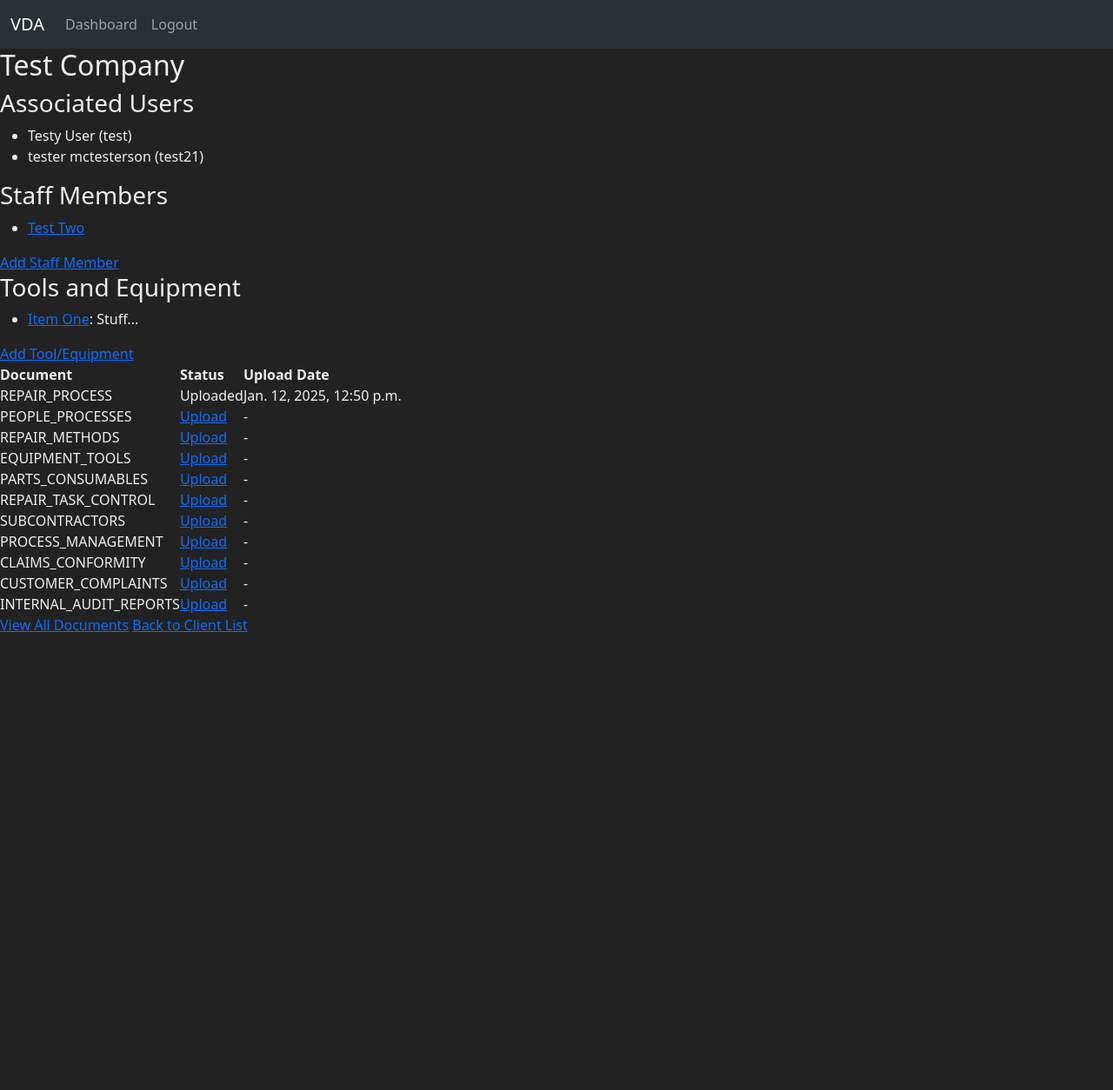
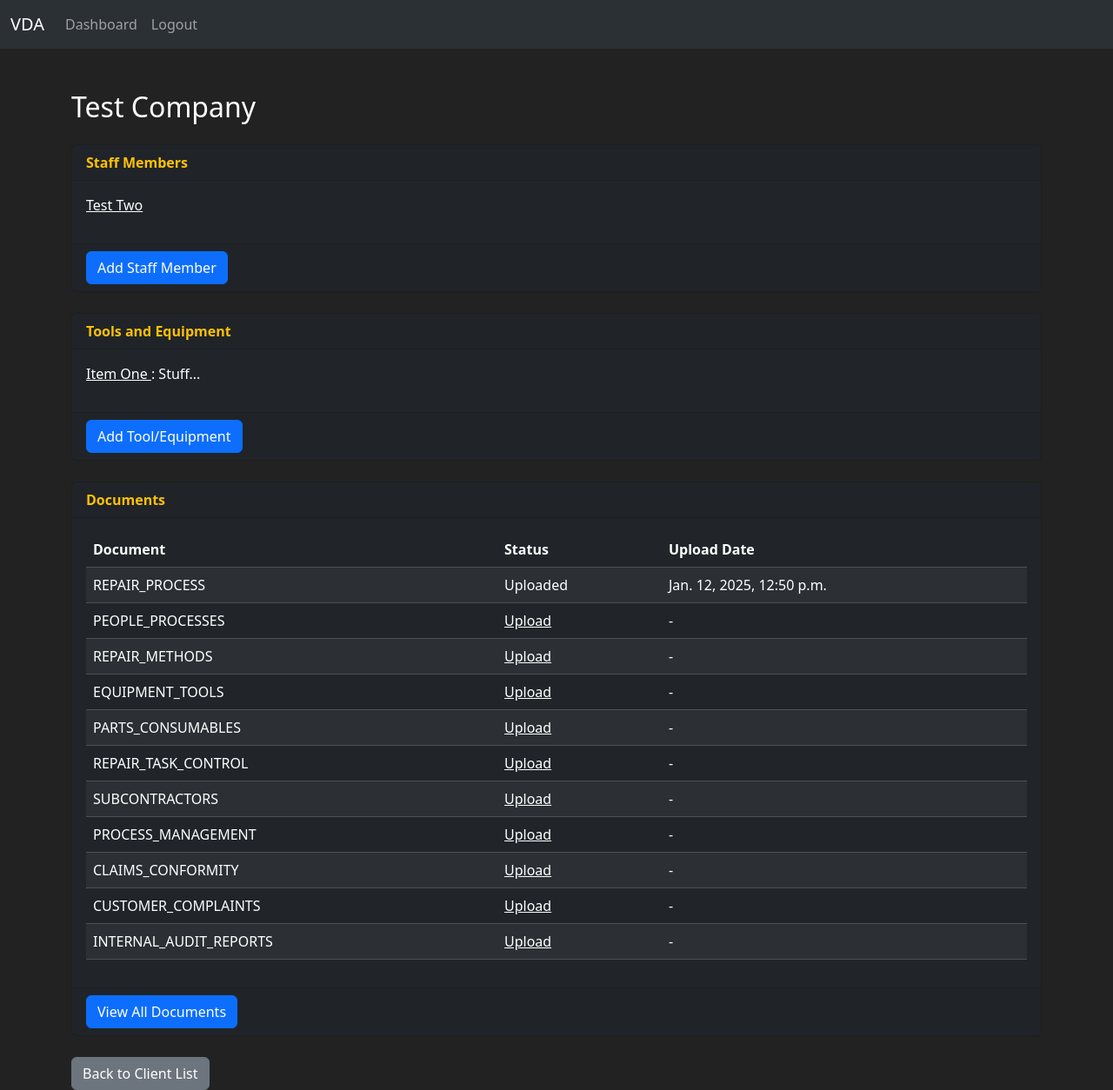
Before and after one commit to BuenVia/vda-app, a Django app: page /client/1/ in a window 1280 px wide. Shown: the whole page at 87% size. Before the commit the page ends 727 px from the top, so only its background shows below. Run offline with Django 5.2, Linux system fonts and the light colour scheme; data comes from the database, SQL or seed files in the repository; both versions use the stored data as it was after the commit; some libraries are stand-ins or nearby versions.

Commit message:
fixed issue with CSS not showing, not being able to view users list and also updated client dashboard CSS

```diff
--- a/vda/static/css/styles.css
+++ b/vda/static/css/styles.css
@@ -8,3 +8,7 @@ body {
     background-color: #222 !important;
     color: #eee !important;
 }
+
+.card-header {
+    font-weight: bold;
+}
--- a/vda/templates/client_detail.html
+++ b/vda/templates/client_detail.html
@@ -1,46 +1,96 @@
 {% extends 'base.html' %}
 
-{% block title %}{{ client.company_name }}{% endblock %}
+{% block title %}Client Details{% endblock %}
 
 {% block content %}
-    <h2>{{ client.company_name }}</h2>
-    <h3>Associated Users</h3>
+<div class="container mt-5">
+    <h2 class="text-white">{{ client.company_name }}</h2>
+
+
+    {% if user.is_superuser %}
+    <!-- Associated Users Card -->
+    <div class="card bg-dark text-white my-4">
+        <div class="card-header text-warning">
+            Associated Users
+        </div>
+        <div class="card-body">
             {% if users %}
-        <ul>
+                <ul class="list-unstyled">
                     {% for user in users %}
-                <li>{{ user.first_name }} {{ user.last_name }} ({{ user.username }})</li>
+                        <li>
+                            <a href="{% url 'edit_or_delete_user' user.id %}" class="text-white">
+                                {{ user.first_name }} {{ user.last_name }}
+                            </a>
+                            ({{ user.username }})
+                        </li>
                     {% endfor %}
                 </ul>
             {% else %}
                 <p>No users are associated with this client.</p>
             {% endif %}
+        </div>
+        <div class="card-footer">
+            <a href="{% url 'create_user' client.id %}" class="btn btn-primary">Add User</a>
+        </div>
+    </div>
+    {% endif %}
 
-    <h3>Staff Members</h3>
+
+
+    <!-- Staff Members Card -->
+    <div class="card bg-dark text-white my-4">
+        <div class="card-header text-warning">
+            Staff Members
+        </div>
+        <div class="card-body">
             {% if staff_members %}
-        <ul>
+                <ul class="list-unstyled">
                     {% for staff in staff_members %}
                         <li>
-                    <a href="{% url 'staff_profile' staff.id %}">{{ staff.first_name }} {{ staff.last_name }}</a>
+                            <a href="{% url 'staff_profile' staff.id %}" class="text-white">
+                                {{ staff.first_name }} {{ staff.last_name }}
+                            </a>
                         </li>
                     {% endfor %}
                 </ul>
             {% else %}
                 <p>No staff members are associated with this client.</p>
             {% endif %}
+        </div>
+        <div class="card-footer">
+            <a href="{% url 'create_staff' client.id %}" class="btn btn-primary">Add Staff Member</a>
+        </div>
+    </div>
 
-    <a href="{% url 'create_staff' client.id %}">Add Staff Member</a>
-
-    <h3>Tools and Equipment</h3>
-    <ul>
+    <!-- Tools and Equipment Card -->
+    <div class="card bg-dark text-white my-4">
+        <div class="card-header text-warning">
+            Tools and Equipment
+        </div>
+        <div class="card-body">
+            <ul class="list-unstyled">
                 {% for tool in client.tools_equipment.all %}
                     <li>
-                <a href="{% url 'equipment_detail' tool.id %}">{{ tool.make }} {{ tool.model }}</a>: {{ tool.description }}
+                        <a href="{% url 'equipment_detail' tool.id %}" class="text-white">
+                            {{ tool.make }} {{ tool.model }}
+                        </a>
+                        : {{ tool.description }}
                     </li>
                 {% endfor %}
             </ul>
-    <a href="{% url 'create_tool_equipment' client.id %}">Add Tool/Equipment</a>
+        </div>
+        <div class="card-footer">
+            <a href="{% url 'create_tool_equipment' client.id %}" class="btn btn-primary">Add Tool/Equipment</a>
+        </div>
+    </div>
 
-    <table>
+    <!-- Documents Card -->
+    <div class="card bg-dark text-white my-4">
+        <div class="card-header text-warning">
+            Documents
+        </div>
+        <div class="card-body">
+            <table class="table table-dark table-striped">
                 <thead>
                     <tr>
                         <th>Document</th>
@@ -56,14 +106,24 @@
                                 <td>Uploaded</td>
                                 <td>{{ document.upload_date }}</td>
                             {% else %}
-                        <td><a href="{% url 'upload_document' client.id category %}">Upload</a></td>
+                                <td>
+                                    <a href="{% url 'upload_document' client.id category %}" class="text-white">
+                                        Upload
+                                    </a>
+                                </td>
                                 <td>-</td>
                             {% endif %}
                         </tr>
                     {% endfor %}
                 </tbody>
             </table>
-    <a href="{% url 'document_list' client.id %}">View All Documents</a>
+        </div>
+        <div class="card-footer">
+            <a href="{% url 'document_list' client.id %}" class="btn btn-primary">View All Documents</a>
+        </div>
+    </div>
 
-    <a href="{% url 'client_list' %}">Back to Client List</a>
+    <!-- Back to Client List -->
+    <a href="{% url 'client_list' %}" class="btn btn-secondary">Back to Client List</a>
+</div>
 {% endblock %}
--- a/vda/urls.py
+++ b/vda/urls.py
@@ -26,9 +26,8 @@ urlpatterns = [
     path('client/<int:client_id>/documents/', views.document_list, name='document_list'),
     path('client/<int:client_id>/upload/<str:category>/', views.upload_document, name='upload_document'),
     path('update-user/', views.update_user, name='update_user'),
-    path('admin/users/', views.user_list, name='user_list'),
-    path('admin/users/<int:user_id>/edit/', views.edit_or_delete_user, name='edit_or_delete_user'),
-
+    path('users/', views.user_list, name='user_list'),
+    path('users/<int:user_id>/edit/', views.edit_or_delete_user, name='edit_or_delete_user'),
 ]
 
 # from django.conf.urls import handler404, handler403
--- a/vda_app/settings.py
+++ b/vda_app/settings.py
@@ -26,8 +26,8 @@ SECRET_KEY = 'django-insecure-gqv*0frgcxr0l8e3l2-ltu0ummvx*n(_a2(p&y0cb58k7)8+&5
 DEBUG = True
 ALLOWED_HOSTS = []
 
-DEBUG = False  # Ensure DEBUG is set to False in production
-ALLOWED_HOSTS = ['*']  # Replace '*' with your domain(s) in production
+# DEBUG = False  # Ensure DEBUG is set to False in production
+# ALLOWED_HOSTS = ['*']  # Replace '*' with your domain(s) in production
 
 
 # Application definition
--- a/vda_app/urls.py
+++ b/vda_app/urls.py
@@ -19,5 +19,5 @@ from django.urls import path, include
 
 urlpatterns = [
     path('admin/', admin.site.urls),
-    path('', include('vda.urls'))
+    path('', include('vda.urls')),
 ]
```
Also changed, not shown: vda/templates/user_dashboard.html (+18 -9 lines), vda/templates/user_list.html (+7 -1 lines), db.sqlite3. Lines whose indentation alone changed are shown as unchanged.
